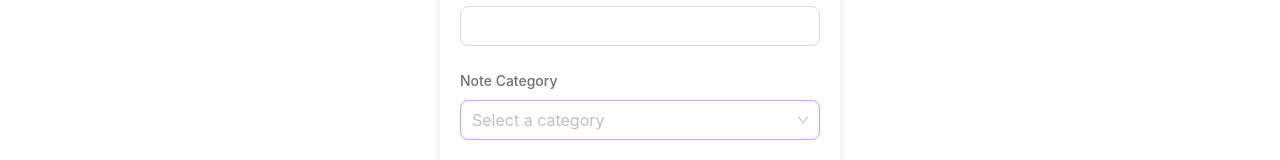
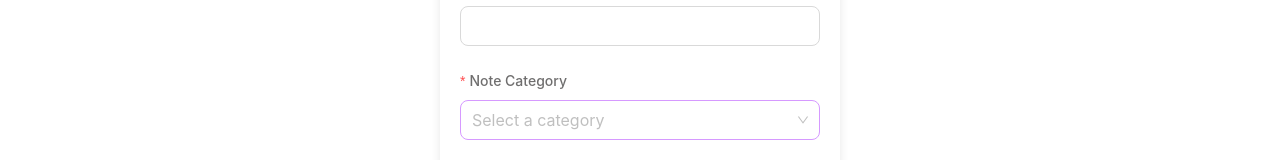
Before and after one commit to Abiodun-Sabitu/memo-vault, a React (Vite) app: page /create-note in a window 1280 px wide. Shown: the part 201-361 px from the top of the page. Built offline with nearby package versions, Linux system fonts and the light colour scheme.

Commit message:
made form fields compulsory

```diff
--- a/src/components/CustomSelect.tsx
+++ b/src/components/CustomSelect.tsx
@@ -1,5 +1,5 @@
 import React, { useEffect, useRef, useState } from "react";
-import { Button, Divider, Input, Select, Space } from "antd";
+import { Button, Divider, Form, Input, Select, Space } from "antd";
 import type { InputRef } from "antd";
 
 interface AppProps {
--- a/src/components/EditNote.tsx
+++ b/src/components/EditNote.tsx
@@ -1,4 +1,4 @@
-import { ColorPicker, Flex, Form, Input } from "antd";
+import { ColorPicker, Flex, Form, Input, message } from "antd";
 import React, { useCallback, useEffect, useState } from "react";
 import CustomSelect from "./CustomSelect";
 import CustomButton from "./CustomButton";
@@ -63,8 +63,13 @@ const EditNote: React.FC<{
       color, // User-selected color
     };
 
-    onEdit(editedNoteId, editedNote);
-    setIsModalOpen(false);
+    if (!title || !content || !category) {
+      message.warning("Title, content, and category are required fields!");
+    } else {
+      onEdit(editedNoteId, editedNote);
+      setIsModalOpen(false);
+    }
+
     // navigate("/all-notes");
   };
 
@@ -85,13 +90,7 @@ const EditNote: React.FC<{
           name="newNoteForm"
           layout="vertical"
           onFinish={handleEditNote}
-          style={{
-            maxWidth: "400px",
-            width: "100%",
-            backgroundColor: "white",
-            padding: 0,
-            borderRadius: 8,
-          }}
+          className="form"
         >
           <h3
             style={{
--- a/src/components/NewNotes.tsx
+++ b/src/components/NewNotes.tsx
@@ -1,4 +1,4 @@
-import { ColorPicker, Flex, Form, Input } from "antd";
+import { ColorPicker, Flex, Form, Input, message } from "antd";
 import React, { useCallback, useEffect, useState } from "react";
 import CustomSelect from "./CustomSelect";
 import CustomButton from "./CustomButton";
@@ -36,14 +36,6 @@ const NewNotes: React.FC = () => {
   const navigate = useNavigate();
 
   const createNewNote = () => {
-    // Get the current notes from localStorage
-    // const savedNotes = JSON.parse(localStorage.getItem("allNotes") || "[]");
-
-    // // Generate a new unique ID
-    // const newId = savedNotes.length
-    //   ? savedNotes[savedNotes.length - 1].id + 1
-    //   : 1;
-
     const createdNote = {
       id: Date.now(),
       title,
@@ -51,10 +43,12 @@ const NewNotes: React.FC = () => {
       category, // User-selected category
       color, // User-selected color
     };
-
-    addNote(createdNote);
-    navigate("/all-notes");
-    // console.log("Saved Note:", createdNote);
+    if (!title || !content || !category) {
+      message.warning("Title, content, and category are required fields!");
+    } else {
+      addNote(createdNote);
+      navigate("/all-notes");
+    }
   };
 
   // Memoize the callback function to avoid re-creating it on every render
@@ -71,17 +65,10 @@ const NewNotes: React.FC = () => {
         align="center"
       >
         <Form
+          className="form"
           name="newNoteForm"
           layout="vertical"
           onFinish={createNewNote}
-          style={{
-            maxWidth: "400px",
-            width: "100%",
-            backgroundColor: "white",
-            padding: 20,
-            borderRadius: 8,
-            boxShadow: "0px 4px 10px rgba(0, 0, 0, 0.1)",
-          }}
         >
           <h3
             style={{
@@ -100,7 +87,17 @@ const NewNotes: React.FC = () => {
             />
           </Form.Item>
 
-          <Form.Item label="Note Category" layout="vertical">
+          <Form.Item
+            label="Note Category"
+            layout="vertical"
+            required
+            rules={[
+              {
+                required: true,
+                message: "Please select an option!",
+              },
+            ]}
+          >
             <CustomSelect
               categories={categories}
               onCategoriesChange={onCategoriesChange}
--- a/src/index.css
+++ b/src/index.css
@@ -48,9 +48,41 @@ body.dark-mode .card {
   color: rgba(245, 245, 245, 0.592);
 }
 
-.dark_form {
-  background: #292828;
-  color: #ffffff;
+body.dark-mode .form {
+  background-color: #343434; /* Dark card background */
+  border-color: #2a2a2a; /* Subtle dark border */
+}
+
+body.dark-mode .ant-form-item-label > label {
+  font-size: medium;
+  font-weight: 500;
+  color: rgba(245, 245, 245, 0.359) !important;
+  /* color: rgba(245, 245, 245, 0.492) !important; */
+}
+
+body.dark-mode .ant-modal .ant-modal-content {
+  background-color: #343434;
+}
+
+body.dark-mode .ant-modal-root .ant-modal-mask {
+  background-color: rgba(11, 11, 11, 0.3);
+}
+
+.form {
+  max-width: 400px;
+  width: 100%;
+  background-color: white;
+  padding: 20px;
+  border-radius: 8px;
+  box-shadow: 0px 4px 10px rgba(0, 0, 0, 0.1);
+  color: rgba(68, 67, 67, 0.77) !important;
+}
+
+.ant-form-item-label > label {
+  font-size: medium;
+  font-weight: 500;
+
+  color: rgba(68, 67, 67, 0.77) !important;
 }
 
 .logo {
@@ -226,12 +258,6 @@ input {
 .ant-color-picker-trigger.ant-color-picker-trigger-active {
   border-color: #a713f6;
 }
-.ant-form-item-label > label {
-  font-size: medium;
-  font-weight: 500;
-  /* color: rgb(68, 67, 67) !important; */
-  color: rgba(68, 67, 67, 0.77) !important;
-}
 
 .ant-modal .ant-modal-content {
   padding: 20px 10px;
```
